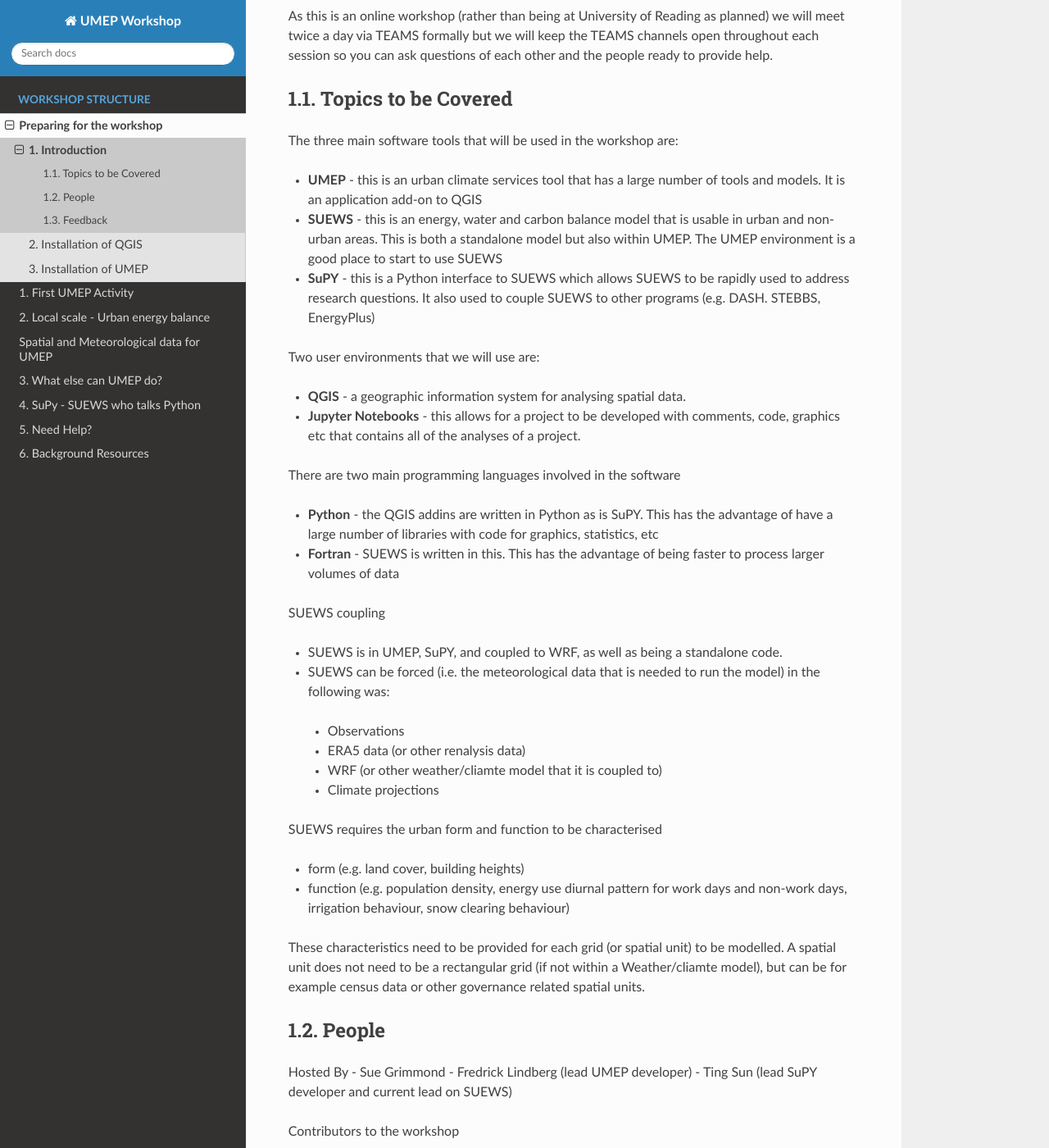
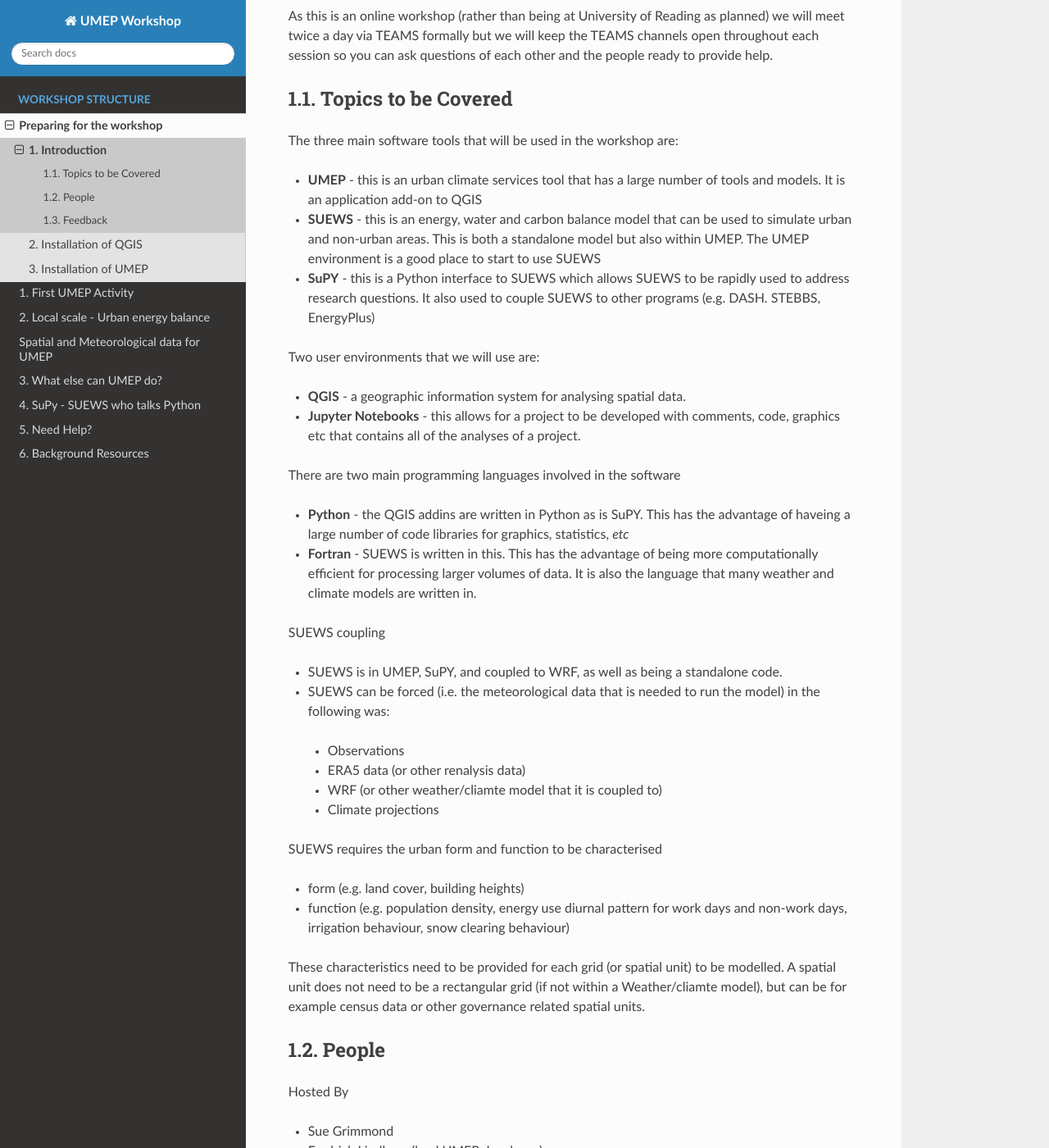
Before and after one commit to Urban-Meteorology-Reading/UMEP-Workshop, a Sphinx documentation site: the page built from source/Prepare/Intro1.rst, in a window 1280 px wide and 1400 px high, scrolled down 272 px. Shown: the whole window at 82% size. Built offline with Sphinx 7.4.7 and the Read the Docs theme 2.0.0, drawn with Linux system fonts in a browser that asks for light colours; some of the changed text lies outside the part shown.

Commit message:
Update Intro1.rst

```diff
--- a/source/Prepare/Intro1.rst
+++ b/source/Prepare/Intro1.rst
@@ -13,7 +13,7 @@ Topics to be Covered
 The three main software tools that will be used in the workshop are:
 
 - **UMEP** - this is an urban climate services tool that has a large number of tools and models. It is an application add-on to QGIS
-- **SUEWS** - this is an energy, water and carbon balance model that is usable in urban and non-urban areas. This is both a standalone model but also within UMEP. The UMEP environment is a good place to start to use SUEWS
+- **SUEWS** - this is an energy, water and carbon balance model that can be used to simulate urban and non-urban areas. This is both a standalone model but also within UMEP. The UMEP environment is a good place to start to use SUEWS
 - **SuPY** - this is a Python interface to SUEWS which allows SUEWS to be rapidly used to address research questions. It also used to couple SUEWS to other programs (e.g. DASH. STEBBS, EnergyPlus)
 
 Two user environments that we will use are:
@@ -23,8 +23,8 @@ Two user environments that we will use are:
 
 There are two main programming languages involved in the software
 
-- **Python** - the QGIS addins are written in Python as is SuPY. This has the advantage of have a large number of libraries with code for graphics, statistics, etc
-- **Fortran** - SUEWS is written in this. This has the advantage of being faster to process larger volumes of data
+- **Python** - the QGIS addins are written in Python as is SuPY. This has the advantage of haveing a large number of code libraries for graphics, statistics, *etc*
+- **Fortran** - SUEWS is written in this. This has the advantage of being more computationally efficient for processing larger volumes of data. It is also the language that many weather and climate models are written in.
 
 SUEWS coupling
 
@@ -49,6 +49,7 @@ People
 ~~~~~~
 
 Hosted By
+
 - Sue Grimmond
 - Fredrick Lindberg (lead UMEP developer)
 - Ting Sun (lead SuPY developer and current lead on SUEWS)
```
